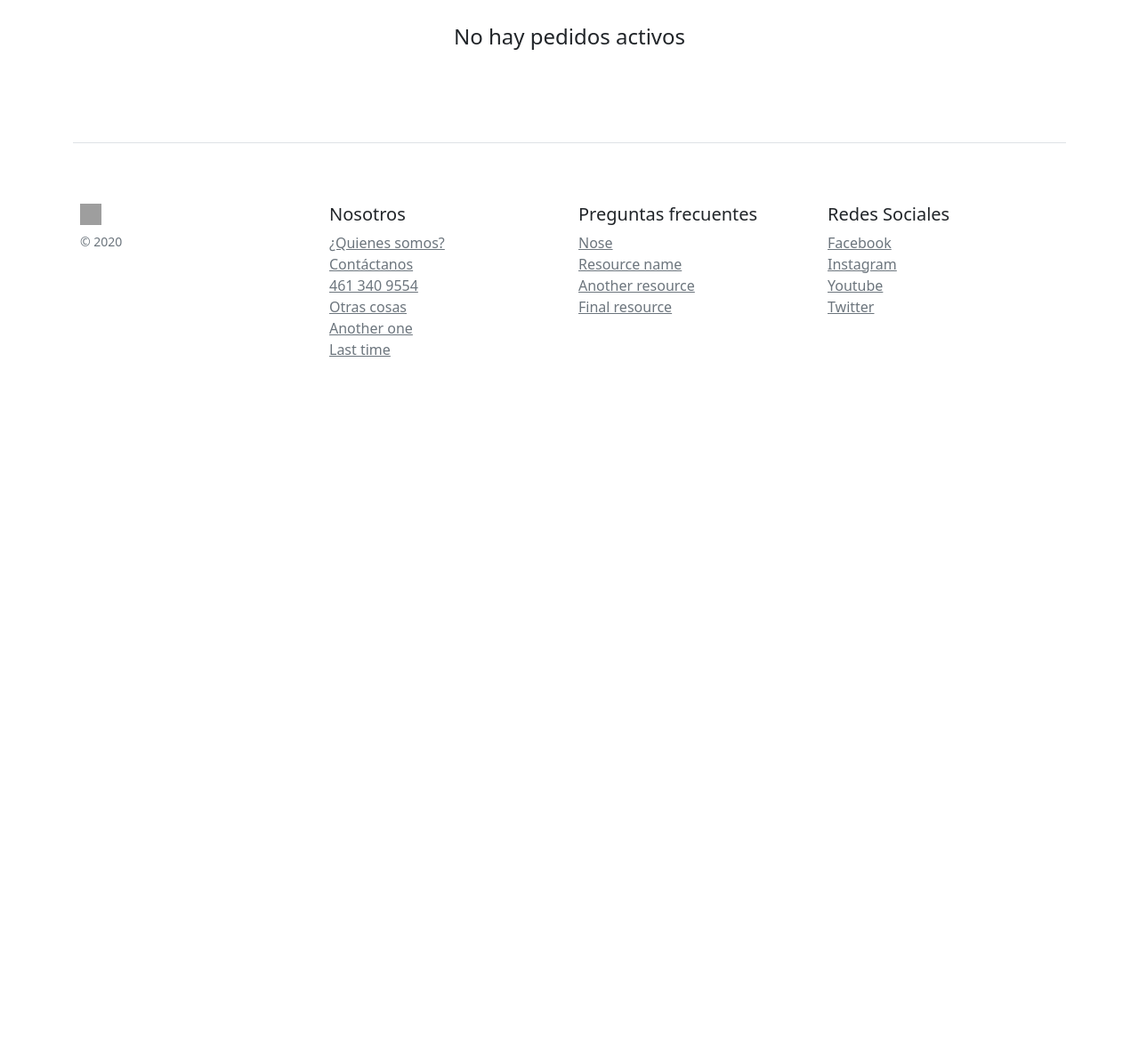
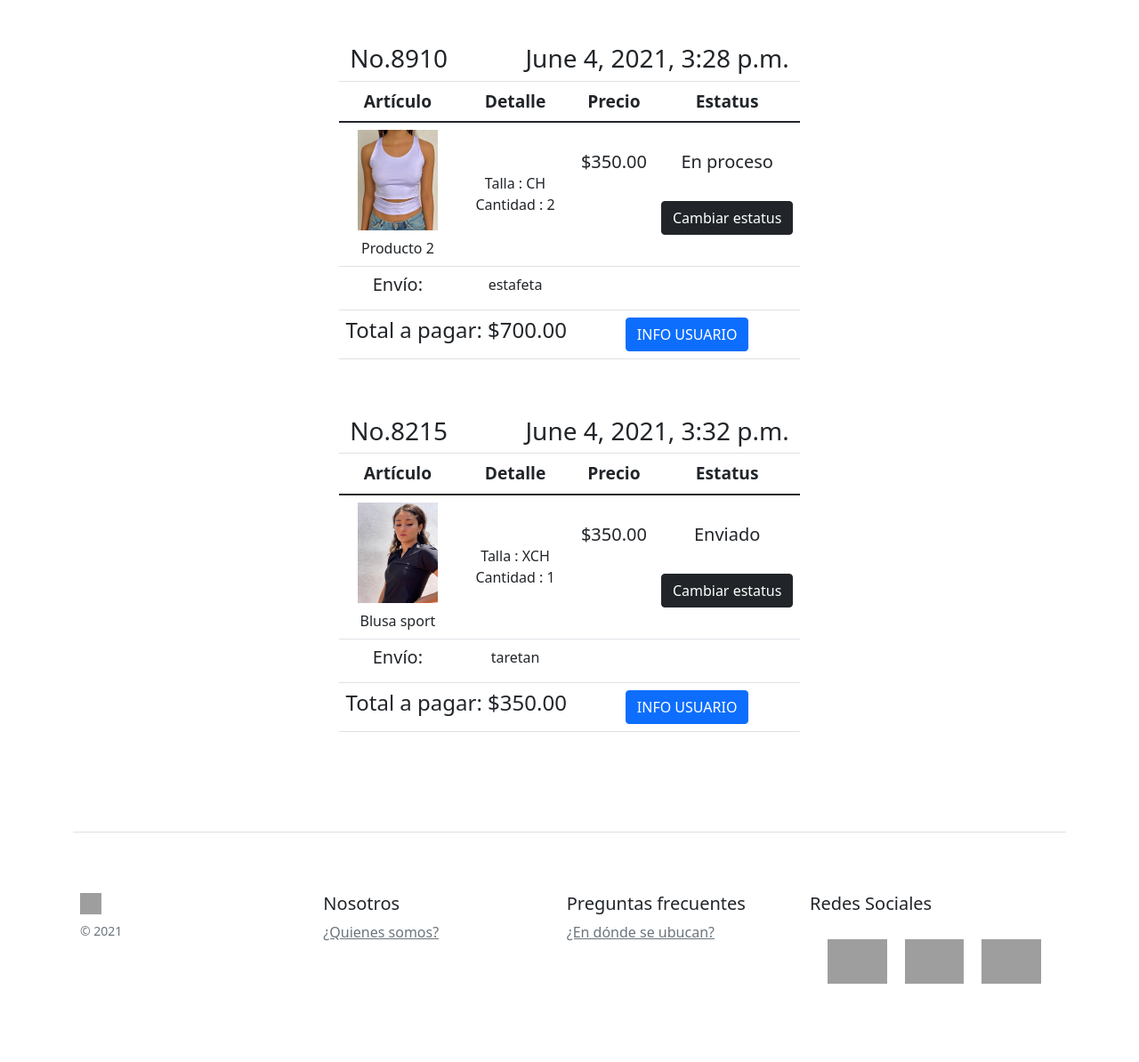
Before and after one commit to Perruchok/besta, a Django app: page /master in a window 1280 px wide; the page is wider, and only the part inside the window is pictured. Shown: the part 196-1390 px from the top of that part at 89% size. Before the commit the page ends 597 px from the top of that part, so only its background shows below. Run offline with Django 3.2, Linux system fonts and the light colour scheme; a user stored in the database is signed in; data comes from the database, SQL or seed files in the repository; data that the repository does not hold is empty; some libraries are stand-ins or nearby versions; grey boxes are pictures that could not be loaded.

Commit message:
This is part of the firts modifications to bugs and inprovements

```diff
--- a/shop/static/shop/styles.css
+++ b/shop/static/shop/styles.css
@@ -50,7 +50,8 @@
 }
 .nolink{
     text-decoration:none;
-    color:black;
+    color:white;
+
 }
 .containeritem div{
     padding : 10px;
@@ -124,6 +125,11 @@
   opacity: .5;
 }
 
+.center_pago{
+    display: flex;
+    padding: 5px;
+    justify-content: center;
+}
 
 .item_user
 {
@@ -136,14 +142,20 @@
     border-color: grey;
     margin: 10px;
     border-radius: 5px;
-    font-family: "Lucida Console", Courier, monospace;
+    font-family:Arial, Helvetica, sans-serif;
     font-size: 20px;
-    background-color: rgb(255, 204, 0);
+    background-color:black;
+    color: white;
 }
 .item_user:hover
 {
     background: grey;
 
+}
+
+.nolink:hover{
+    text-decoration: none;
+    color:white:
 }
 
 .item_price{
@@ -153,18 +165,32 @@
 {
     font-family: "Lucida Console", Courier, monospace;
     font-size:20px;
-    /*border: 1px solid;*/
 }
+
+.nav-link{
+    color:black;
+    font-family: ;
+}
+
+.navbar{
+    background-color:white;
+}
+
 
 .my_nav_block
 {
-    border: 3px solid;
     justify-content: space-between;
 }
 
 .navbar-nav > li{
   padding-left:30px;
   padding-right:30px;
+}
+
+.redes{
+    display:flex;
+    flex-direction: row;
+
 }
 
 carousel-item {
@@ -213,8 +239,24 @@
 }
 
 .pedidos_img{
-    width:70px;
+    width:90px;
 }
+
+.button_quitar {
+    background: none!important;
+    border: none;
+    padding: 0!important;
+    /*optional*/
+    font-family: arial, sans-serif;
+    /*input has OS specific font-family*/
+    color: #069;
+    text-decoration: underline;
+    cursor: pointer;
+  }
+
+  th{
+      font-size:larger;
+  }
 
 @media (max-width: 768px) {
 
--- a/shop/templates/shop/compras.html
+++ b/shop/templates/shop/compras.html
@@ -14,7 +14,6 @@
         <div class="alert alert-success alert-dismissible fade show" role="alert">
           <strong>{{ message }}</strong>
           <button type="button" class="btn-close" data-bs-dismiss="alert" aria-label="Close">
-            <span aria-hidden="true">&times;</span>
           </button>
         </div>
         {% endfor %}
--- a/shop/templates/shop/layout.html
+++ b/shop/templates/shop/layout.html
@@ -29,9 +29,9 @@
     <body>
 
         <!------------------------------------- Navigation bar ------------------------------->
-        <nav class="navbar navbar-expand-lg navbar-dark bg-dark">
+        <nav class="navbar navbar-expand-lg">
             <a class="navbar-brand" href="/">
-                <img src="{% static 'shop/icons/besta.jpg' %}"  height="70" class="d-inline-block align-top" alt="logo" loading="lazy" >
+                <img src="https://raw.githubusercontent.com/YURIHW/besta_pictures/main/logos/toro.png"  height="80" class="d-inline-block align-top" alt="logo" loading="lazy" >
             </a>
             <button class="navbar-toggler" type="button" data-bs-toggle="collapse" data-bs-target="#navbarSupportedContent" aria-controls="navbarSupportedContent" aria-expanded="false" aria-label="Toggle navigation">
                 <span class="navbar-toggler-icon"></span>
@@ -39,7 +39,7 @@
             <div class="collapse navbar-collapse" id="navbarSupportedContent">
                 <ul class="navbar-nav mx-auto my_nav_block">
                     <li class="nav-item">
-                        <a class="nav-link" href="/sport">Sport</a>
+                        <a class="nav-link" href="/sport">Deportiva</a>
                     </li>
                     <li class="nav-item">
                         <a class="nav-link" href="/banio">Trajes de Baño</a>
@@ -53,18 +53,21 @@
                      <li class="nav-item">
                         <a class="nav-link" href="/mandiles">Mandiles</a>
                     </li>
+                    <li class="nav-item">
+                      <a class="nav-link" href="/mandiles">Twerk</a>
+                    </li>
                 </ul>
               </div>
             {% if user.is_authenticated %}
             <a class="navbar-brand" href="/">
-                <img src="{% static 'shop/icons/heart0.png' %}"  height="50" class="d-inline-block align-top" alt="love" loading="lazy" >
+                <img src="https://raw.githubusercontent.com/YURIHW/besta_pictures/main/logos/corazon.png"  height="60" class="d-inline-block align-top" alt="love" loading="lazy" >
             </a>
             {% endif %}
             <a class="navbar-brand" href="{% url 'user' %}">
-                <img src="{% static 'shop/icons/user.png' %}"  height="50" class="d-inline-block align-top" alt="user" loading="lazy" >
+                <img src="https://raw.githubusercontent.com/YURIHW/besta_pictures/main/logos/usuario.png"  height="60" class="d-inline-block align-top" alt="user" loading="lazy" >
             </a>
             <a class="navbar-brand" href="{% url 'carrito' %}">
-                <img src="{% static 'shop/icons/cart.png' %}"  height="50" class="d-inline-block align-top" alt="cart" loading="lazy" >
+                <img src="https://raw.githubusercontent.com/YURIHW/besta_pictures/main/logos/carrito.png"  height="60" class="d-inline-block align-top" alt="cart" loading="lazy" >
             </a>
         </nav>
 
@@ -80,36 +83,40 @@
         <div class="row">
           <div class="col-12 col-md">
             <img class="mb-2" src="../../assets/brand/bootstrap-solid.svg" alt="" width="24" height="24">
-            <small class="d-block mb-3 text-muted">© 2020</small>
+            <small class="d-block mb-3 text-muted">© 2021</small>
           </div>
           <div class="col-6 col-md">
             <h5>Nosotros</h5>
             <ul class="list-unstyled text-small">
               <li><a class="text-muted" href="#">¿Quienes somos?</a></li>
-              <li><a class="text-muted" href="#">Contáctanos</a></li>
-              <li><a class="text-muted" href="#">461 340 9554</a></li>
-              <li><a class="text-muted" href="#">Otras cosas</a></li>
-              <li><a class="text-muted" href="#">Another one</a></li>
-              <li><a class="text-muted" href="#">Last time</a></li>
             </ul>
           </div>
           <div class="col-6 col-md">
             <h5>Preguntas frecuentes</h5>
             <ul class="list-unstyled text-small">
-              <li><a class="text-muted" href="#">Nose</a></li>
-              <li><a class="text-muted" href="#">Resource name</a></li>
-              <li><a class="text-muted" href="#">Another resource</a></li>
-              <li><a class="text-muted" href="#">Final resource</a></li>
+              <li><a class="text-muted" href="#">¿En dónde se ubucan?</a></li>
             </ul>
           </div>
           <div class="col-6 col-md">
             <h5>Redes Sociales</h5>
-            <ul class="list-unstyled text-small">
-              <li><a class="text-muted" href="#">Facebook</a></li>
-              <li><a class="text-muted" href="#">Instagram</a></li>
-              <li><a class="text-muted" href="#">Youtube</a></li>
-              <li><a class="text-muted" href="#">Twitter</a></li>
-            </ul>
+            <div class="redes">
+              <div class="redes_item">
+                <a  href=" https://instagram.com/besta_tiendaderopa?utm_medium=copy_link">
+                  <img height="50" src="https://raw.githubusercontent.com/YURIHW/besta_pictures/main/logos/insta_logo.png">
+                </a>
+              </div>
+              <div class="redes_item">
+                <a  href="https://web.facebook.com/bestatiendaderopa">
+                  <img height="50" src="https://raw.githubusercontent.com/YURIHW/besta_pictures/main/logos/facebook_logo.png">
+                </a>
+              </div>
+              <div class="redes_item">
+                <a  href="#">
+                  <img height="50" src="https://raw.githubusercontent.com/YURIHW/besta_pictures/main/logos/wp_logo.png">
+                </a>
+              </div>
+
+            </div>
           </div>
         </div>
       </footer>
--- a/shop/templates/shop/login.html
+++ b/shop/templates/shop/login.html
@@ -11,10 +11,9 @@
    {% if messages %}
       {% for message in messages %}
 
-        <div class="alert alert-warning alert-dismissible fade show" role="alert">
+        <div class="alert alert-primary alert-dismissible fade show" role="alert">
           <strong>{{ message }}</strong>
           <button type="button" class="btn-close" data-bs-dismiss="alert" aria-label="Close">
-            <span aria-hidden="true">&times;</span>
           </button>
         </div>
       {% endfor %}
--- a/shop/templates/shop/master.html
+++ b/shop/templates/shop/master.html
@@ -3,7 +3,7 @@
 
 {% block main %}
 
-<div class="titulos border-top border-bottom border-warning">
+<div class="titulos ">
       Bienvenido a la cuenta maestra
 </div>
 <br></br>
@@ -13,7 +13,6 @@
     <div class="alert alert-success alert-dismissible fade show" role="alert">
       <strong>{{ message }}</strong>
       <button type="button" class="btn-close" data-bs-dismiss="alert" aria-label="Close">
-        <span aria-hidden="true">&times;</span>
       </button>
     </div>
     {% endfor %}
@@ -26,7 +25,9 @@
 {% else %}
 <div class = "container_cart" style="overflow-x:auto;">
   {% for hack,ped_ord,total,ped_sets in ped_master %}
-    <h3>Pedido No.{{ hack.identifier }}  del  {{ hack.fecha }}</h3>
+    <div style= "text-align: left;">
+      <h3>No.{{ hack.identifier }} &nbsp &nbsp &nbsp &nbsp &nbsp &nbsp{{ hack.fecha }}</h3>
+    </div>
     <div style="overflow-x:auto;">
       <table class="table align-middle">
         <thead>
@@ -46,24 +47,21 @@
                 {{ pedido.item.nombre }}
               </td>
               <td>
+                <br>
+                <br>
                 Talla : {{ pedido.talla }}
                 <br>
                 Cantidad : {{ pedido.cantidad }}
               </td>
               <td>
+                <br>
                 <h5>${{ pedido.item.precio }}.00</h5>
               </td>
               <td>
+                <br>
                 <h5>{{ pedido.estatus }}</h5>
-              </td>
-          </tr>
-          {% endfor %}
-          <tr>
-            <td colspan="2">
-              <h4>Total a pagar: ${{ total }}.00</h4>
-            </td>
-            <td colspan="2">
-              <button type="button" class="btn btn-primary btn-lg" data-bs-toggle="modal" data-bs-target="#b{{ hack.identifier }}">VER PAGO</button>
+                <br>
+                <button type="button" class="btn btn-dark" data-bs-toggle="modal" data-bs-target="#b{{ hack.identifier }}">Cambiar estatus</button>
                 <!-- Modal pago -->
                 <div class="modal fade" id="b{{ hack.identifier }}" tabindex="-1" role="dialog" aria-labelledby="exampleModalLabel" aria-hidden="true">
                   <div class="modal-dialog" role="document">
@@ -75,10 +73,7 @@
                         </button>
                       </div>
                       <div class="modal-body">
-                      {% if hack.folio != 0 %}
-                        <h5>Comprobante de pago </h5>
-                        <p>Folio: {{ hack.folio }}</p>
-                        <hr>
+
                           <h5>Cambiar estatus </h5>
                           <br></br>
                           <div class = "estatus">
@@ -110,9 +105,7 @@
                             </form>
                             </div>
                           </div>
-                      {% else %}
-                        <p> Usuario no ha subido comprobante de pago (el folio) </p>
-                      {% endif %}
+
                       </div>
                       <div class="modal-footer">
                         <button type="button" class="btn btn-secondary" data-bs-dismiss="modal">Cerrar</button>
@@ -122,9 +115,22 @@
                 </div>
               </td>
           </tr>
+          {% endfor %}
           <tr>
-            <td colspan="4">
-              <button type="button" class="btn btn-primary btn-lg" data-bs-toggle="modal" data-bs-target="#a{{ hack.identifier }}">VER INFORMACIÓN DE USUARIO</button>
+            <td colspan="1">
+              <h5>Envío:</h5>
+            </td>
+            <td>
+              {{ hack.envio }}
+            </td>
+          </tr>
+          <tr>
+            <td colspan="2">
+              <h4>Total a pagar: ${{ total }}.00</h4>
+            </td>
+            <td colspan="2">
+
+              <button type="button" class="btn btn-primary" data-bs-toggle="modal" data-bs-target="#a{{ hack.identifier }}"> INFO USUARIO</button>
               <!-- Modal For dirección y contacto -->
               <div class="modal fade" id="a{{ hack.identifier }}" tabindex="-1" role="dialog" aria-labelledby="exampleModalLabel" aria-hidden="true">
                 <div class="modal-dialog" role="document">
@@ -155,8 +161,10 @@
                   </div>
                 </div>
               </div>
-            </td >
+
+            </td>
           </tr>
+
         </tbody>
       </table>
     </div>
--- a/shop/templates/shop/register.html
+++ b/shop/templates/shop/register.html
@@ -15,7 +15,6 @@
         <div class="alert alert-warning alert-dismissible fade show" role="alert">
           <strong>{{ message }}</strong>
           <button type="button" class="btn-close" data-bs-dismiss="alert" aria-label="Close">
-            <span aria-hidden="true">&times;</span>
           </button>
         </div>
       {% endfor %}
--- a/shop/templates/shop/sports.html
+++ b/shop/templates/shop/sports.html
@@ -3,8 +3,8 @@
 
 {% block main %}
 <br></br>
-  <div class="titulos border-top border-bottom border-warning">
-    Sport
+  <div class="titulos">
+    Deportiva
   </div>
   <br></br>
   <div class="containersport">
--- a/shop/urls.py
+++ b/shop/urls.py
@@ -13,5 +13,6 @@
     path("user", views.user, name = "user"),
     path("login_view", views.login_view, name = "login_view"),
     path("register", views.register, name = "register"),
-    path("master", views.master, name = "master")
+    path("master", views.master, name = "master"),
+    path("logout_view", views.logout_view, name = "logout_view")
 ]
--- a/shop/views.py
+++ b/shop/views.py
@@ -11,8 +11,9 @@
 from .models import User, Item, Carrito, Pedido
 
 def index(request):
-    #Inicializar variable
+    #Inicializar variables
     request.session["message"] = False
+    request.session["fromenvio"] = False
     #Render main page
     return render(request,"shop/home.html",{})
 
@@ -46,29 +47,39 @@
         for i in range(0,n_pics):
             pic_name = "pic" + str(i + 1)
             pic_adress.append(getattr(aitem,pic_name))
+        # Colores disponibles
+        colores = aitem.color_disp.split(',')
         # Render view page
+        if colores == ['']:
+            colores = False
+
         return render(request, "shop/item.html", {
             "pic_adress" : pic_adress,
-            "item" : aitem
+            "item" : aitem,
+            "colores": colores
         })
 
     else: # Añadir al carrito
 
         #Redirect to login if user is not logged in
+
         if request.user.id is None:
-            request.session['fromitem'] = True
-            return redirect('login')
+            messages.info(request, 'Por favor inicia sesión para poder continuar')
+            return redirect('login_view')
 
         #Do add item ro carrito
         else:
             #Get information of item from form
             talla = request.POST["talla"]
             cantidad = request.POST["cantidad"]
+            color = request.POST.get('color', False) #Provides a value if it does not exist
             item_id = request.session['item_id'] #Lets be careful here...
             #Validar talla y cantidad
             if talla == "TALLA" or cantidad == "CANTIDAD":
                 messages.warning(request, 'Selecciona talla y cantidad.')
-
+                return redirect('view')
+            if color == "COLOR":
+                messages.warning(request, 'Selecciona color')
                 return redirect('view')
 
             else:
@@ -77,7 +88,8 @@
                     item = Item.objects.get(id = item_id),
                     cantidad = cantidad,
                     talla = talla,
-                    user = User.objects.get(id=request.user.id)
+                    user = User.objects.get(id=request.user.id),
+                    color = color
                     )
                 carro.save()
                 #Redireccionar al carrito
@@ -155,17 +167,20 @@
 
     else:
 
-        #Finalizar compra?
-        fin = request.POST["fin"]
+        #Method
+        method = request.POST["method"]
 
-        if fin == "terminar":
+        if method == "place_order":
 
-            #If user has no adress, do not proceed
-            user = User.objects.get(id = request.user.id)
-            adress = user.direccion
-            if not adress:
-                messages.warning(request, "Por favor actualiza tu información de dirección y contacto para poder comprar")
-                return redirect('user')
+            #Colocar pedido
+            # user = User.objects.get(id = request.user.id)
+            # adress = user.direccion
+            # if not adress:
+            #     messages.warning(request, "Por favor actualiza tu información de dirección y contacto para poder comprar")
+            #     return redirect('user')
+
+            #Obtener método de envío
+            envio = request.POST["envio"]
 
             #Pasar carrito de user a tabla de pedidos
             temp = Carrito.objects.filter(user = User.objects.get(id = request.user.id))
@@ -180,23 +195,30 @@
                     estatus = "Pedido",
                     fecha = datetime.datetime.now(),
                     folio = 0,
-                    identifier = identifier
+                    identifier = identifier,
+                    envio = envio
                 )
                 pedido.save()
             #Limpiar carrito
             temp.delete()
 
-            #Pedir usuario que mande comprobante de compra a usuario?
-            #Crear master account para ver pedidos e información de usuarios
+            #Para el display del pago:
+            request.session["fromenvio"] = True
+
             return redirect('pedidos')
 
-        else:
+        elif method == "quitar":
             #Quitar del carrito elemento con id: cart_id
             cart_id = request.POST['cart_id']
             todrop = Carrito.objects.get(id = cart_id)
             todrop.delete()
 
             return redirect('carrito')
+
+        elif method == "select_envio":
+
+            #Redireccionar a método de envío
+            return render(request, "shop/envio.html")
 
 @login_required
 def pedidos(request):
@@ -216,15 +238,18 @@
         ped_ord = [] #Fechas de conjuntos de pedidos ordenadas
         ped_sets = [] # Sets de pedidos ordenados por fecha tal como en ped_ord
         total = [] # Sets de precios totoales correspodientes a ped_sets
+        envios = []
         subtotal = 0
         temp = [] #Temporary list to append set to ped_sets
         idenfifier = pedidos.first().identifier #Fecha del primer pedido  ########################### CHEACAR ESTE LOOP
+        envio1 = pedidos.first().envio #Dato del primer envío.
         for pedido in pedidos:
             if idenfifier == pedido.identifier:
                 temp.append(pedido)
                 subtotal = subtotal + pedido.cantidad * pedido.item.precio
             else:
                 #Close last set of items with the same date:
+                envios.append(envio1)
                 ped_ord.append(idenfifier)
                 ped_sets.append(temp)
                 total.append(subtotal)
@@ -235,18 +260,50 @@
                 temp.append(pedido)
                 subtotal = subtotal + pedido.cantidad * pedido.item.precio
                 #Update date
+                envio1 = pedido.envio
                 idenfifier = pedido.identifier
         #Close final list:
+        envios.append(envio1)
         ped_ord.append(idenfifier)
         ped_sets.append(temp)
         total.append(subtotal)
+        ################################ Actually bad design
+        envio_descrip = []
+        envio_price = []
+        for envio in envios:
+            if envio == "taretan":
+                envio_descrip.append("Taretan - Envío en Moto")
+                envio_price.append(15)
+            elif envio == "uruapan":
+                envio_descrip.append("Uruapan - Envío en Moto")
+                envio_price.append(35)
+            elif envio == "sepomex":
+                envio_descrip.append("Nacional - Correos de México")
+                envio_price.append(60)
+            elif envio == "estafeta" :
+                envio_descrip.append("Nacional - Estafeta/ampm/Redpack")
+                envio_price.append(150)
+            else:
+                envio_descrip.append("Entrega personal")
+                envio_price.append(0)
+        ######################################
+        ttotal = []
+        for sub,enviop in zip(total,envio_price):
+            ttotal.append(sub+enviop)
 
         if request.session["message"]:
             messages.warning(request, "Folio actualizado correctamente. Nuestro staff revisara tu pago, y lo verificará a la brevedad")
             request.ssession["message"] = False
+
+        #Para mostrar método de pago
+        fromenvio = request.session["fromenvio"]
+        request.session["fromenvio"] = False
+
+
         return render(request, "shop/pedidos.html", {
-            "ped_master" : zip(ped_ord,total,ped_sets),
-            "empty": empty
+            "ped_master" : zip(ped_ord,total,ped_sets,envio_descrip,envio_price,ttotal),
+            "empty": empty,
+            "fromenvio": fromenvio
         } )
 
 
@@ -302,6 +359,7 @@
 
 @staff_member_required
 def master(request):
+
     if request.method == "GET" :
         #Mostrar pedidos master
         #Check items on pedidos
@@ -345,25 +403,17 @@
         ped_sets.append(temp)
         total.append(subtotal)
 
-        # return render(request, "shop/apology.html", {
-        # "ped_master" : zip(ped_ord,total,ped_sets),
-        # "ped_ord" : ped_ord,
-        # "total" : total,
-        # "ped_sets" : ped_sets,
-        # "hack": hack
-        #  })
-
         return render(request, "shop/master.html", {
             "ped_master" : zip(hack,ped_ord,total,ped_sets),
             "empty": empty
         } )
 
     else:
-        estatus = request.POST["estatus"]
-        identifier = request.POST["identifier"]
-        user_id = request.POST["user"]
+        estatus = request.POST["estatus"] # Status to be assigned
+        identifier = request.POST["identifier"] #Pedido identifier
+        user_id = request.POST["user"] #User whose pedido belongs
         #Actualizar estatus en base de datos
-        pedidos = Pedidos.objects.filter(idenfifier = identifier, user = User.objects.get(id = user_id))
+        pedidos = Pedido.objects.filter(identifier = identifier, user = User.objects.get(id = user_id))
         for pedido in pedidos:
             pedido.estatus = estatus
             pedido.save()
@@ -371,9 +421,13 @@
 
 
 
-            # return render(request, "shop/apology.html", {
-    #     "ped_master" : zip(ped_ord,total,ped_sets),
-    #     "ped_ord" : ped_ord,
-    #     "total" : total,
-    #     "ped_sets" : ped_sets
-    #      })
+        #  return render(request, "shop/apology.html", {
+        #     "ped_master" : colores,
+        #     "ped_ord" : 0 ,
+        #     "total" : 0,
+        #     "ped_sets" : 0
+        #     })
+
+
+    ########### COSAS POR HACER DESPUES
+    # Averiguar si es posible crear funciones en django para no repetir algunos pedazos de código
```
Also changed, not shown: populate.py (+6 -2 lines), shop/models.py (+13 -4 lines), shop/templates/shop/cart.html (+46 -37 lines), shop/templates/shop/envio.html (added, +50 -0 lines), shop/templates/shop/item.html (+9 -2 lines), shop/templates/shop/lineas.html (deleted, +0 -14 lines), shop/templates/shop/pago.html (added, +27 -0 lines), shop/templates/shop/pedidos.html (+69 -20 lines), shop/templates/shop/user.html (+8 -4 lines), db.sqlite3, shop/migrations/0001_initial.py. Lines whose indentation alone changed are shown as unchanged.
